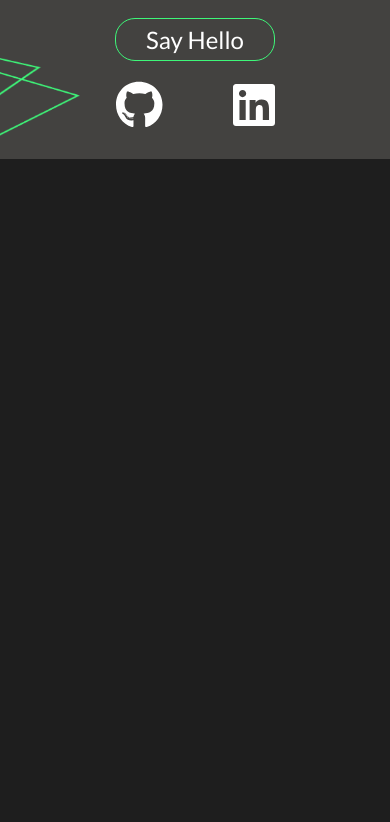
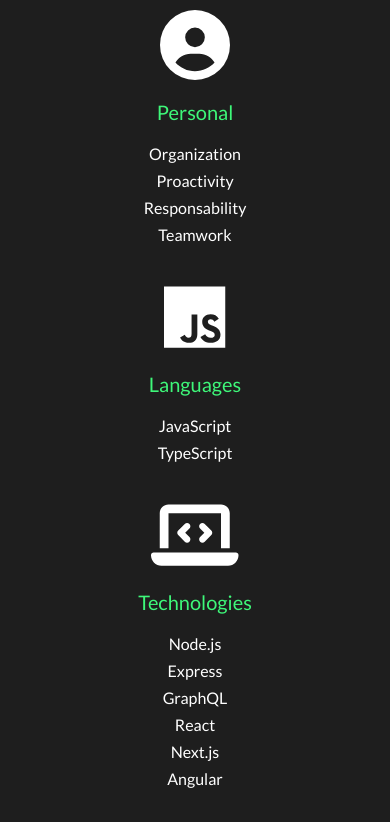
Before and after one commit to VicDario/my-portfolio, a Next.js app: page / in a window 390 px wide. Shown: the part 1262-2084 px from the top of the page. Before the commit the page ends 1421 px from the top, so only its background shows below. Built offline with nearby package versions, Linux system fonts and the light colour scheme.

Commit message:
[Add] Skills page (Mobile only)

```diff
--- /dev/null
+++ b/components/skills/skills.components.tsx
@@ -0,0 +1,45 @@
+import React from 'react';
+import { FontAwesomeIcon } from '@fortawesome/react-fontawesome';
+import { faUserCircle, faLaptopCode } from '@fortawesome/free-solid-svg-icons';
+import { faJs } from '@fortawesome/free-brands-svg-icons';
+import styles from './skills.module.scss';
+
+const Skills: React.FC = () => {
+  return (
+    <section className={styles.skills}>
+      <h2>Skills</h2>
+      <div className={styles['skill-item']}>
+        <FontAwesomeIcon icon={faUserCircle} className={styles['skill-icon']} />
+        <h3>Personal</h3>
+        <ul>
+          <li>Organization</li>
+          <li>Proactivity</li>
+          <li>Responsability</li>
+          <li>Teamwork</li>
+        </ul>
+      </div>
+      <div className={styles['skill-item']}>
+        <FontAwesomeIcon icon={faJs} className={styles['skill-icon']} />
+        <h3>Languages</h3>
+        <ul>
+          <li>JavaScript</li>
+          <li>TypeScript</li>
+        </ul>
+      </div>
+      <div className={styles['skill-item']}>
+        <FontAwesomeIcon icon={faLaptopCode} className={styles['skill-icon']} />
+        <h3>Technologies</h3>
+        <ul>
+          <li>Node.js</li>
+          <li>Express</li>
+          <li>GraphQL</li>
+          <li>React</li>
+          <li>Next.js</li>
+          <li>Angular</li>
+        </ul>
+      </div>
+    </section>
+  );
+};
+
+export default Skills;
--- /dev/null
+++ b/components/skills/skills.module.scss
@@ -0,0 +1,30 @@
+@use '~styles/vars' as vars;
+
+.skills {
+    display: flex;
+    flex-direction: column;
+    align-items: center;
+    .skill-item {
+        display: flex;
+        flex-direction: column;
+        align-items: center;
+        padding-bottom: 30px;
+        .skill-icon {
+            font-size: 7rem;
+            color: white;
+        }
+        h3 {
+            font-size: 2rem;
+            color: vars.$green;
+        }
+        ul {
+            list-style: none;
+            padding: 0;
+            margin: 0;
+            text-align: center;
+            li {
+                padding-bottom: 0.8rem;
+            }
+        }
+    }
+}
--- a/pages/index.tsx
+++ b/pages/index.tsx
@@ -3,6 +3,7 @@ import Head from 'next/head';
 import Header from '@components/header/header.component';
 import Footer from '@components/footer/footer.component';
 import AboutMe from '@components/about-me/about-me.component';
+import Skills from '@components/skills/skills.components';
 //import styles from '@styles/Home.module.css';
 
 const Home: NextPage = () => {
@@ -15,6 +16,7 @@ const Home: NextPage = () => {
       </Head>
       <Header />
       <AboutMe />
+      <Skills />
       <Footer />
     </>
   );
```
